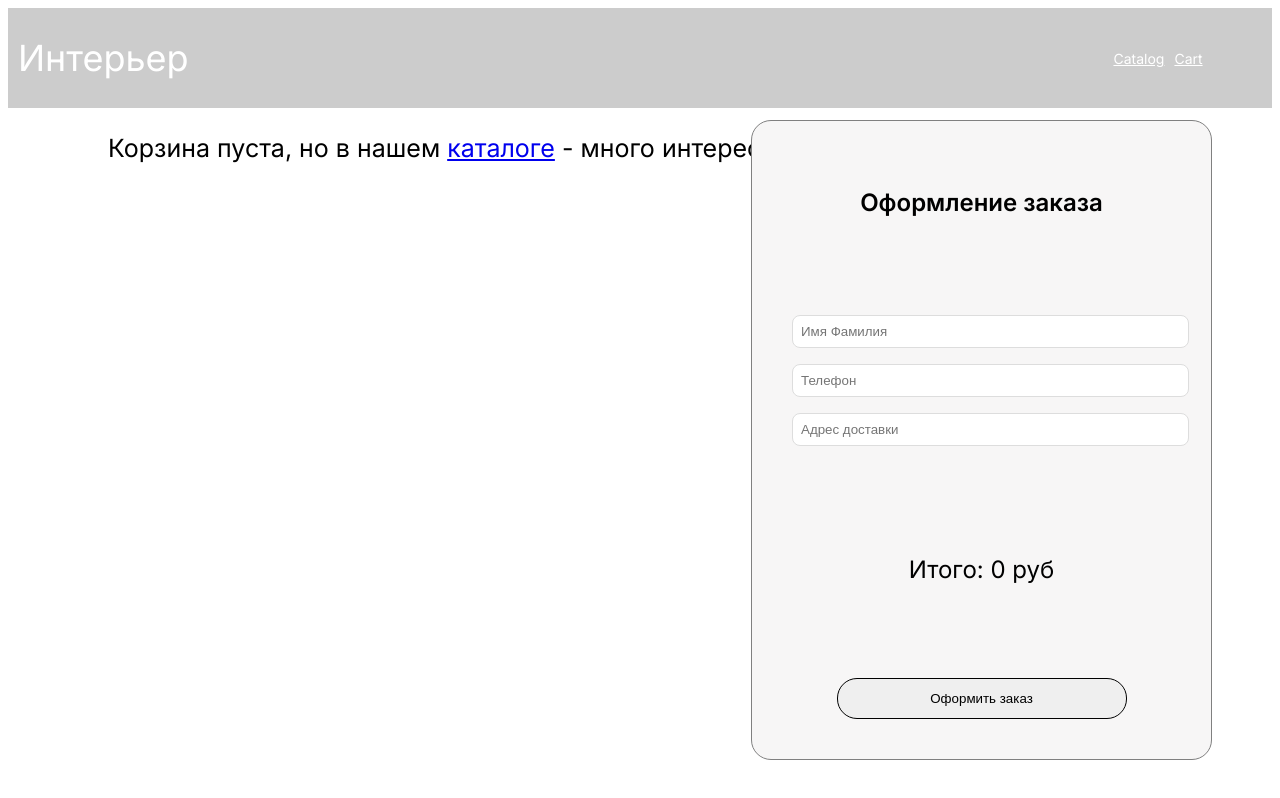
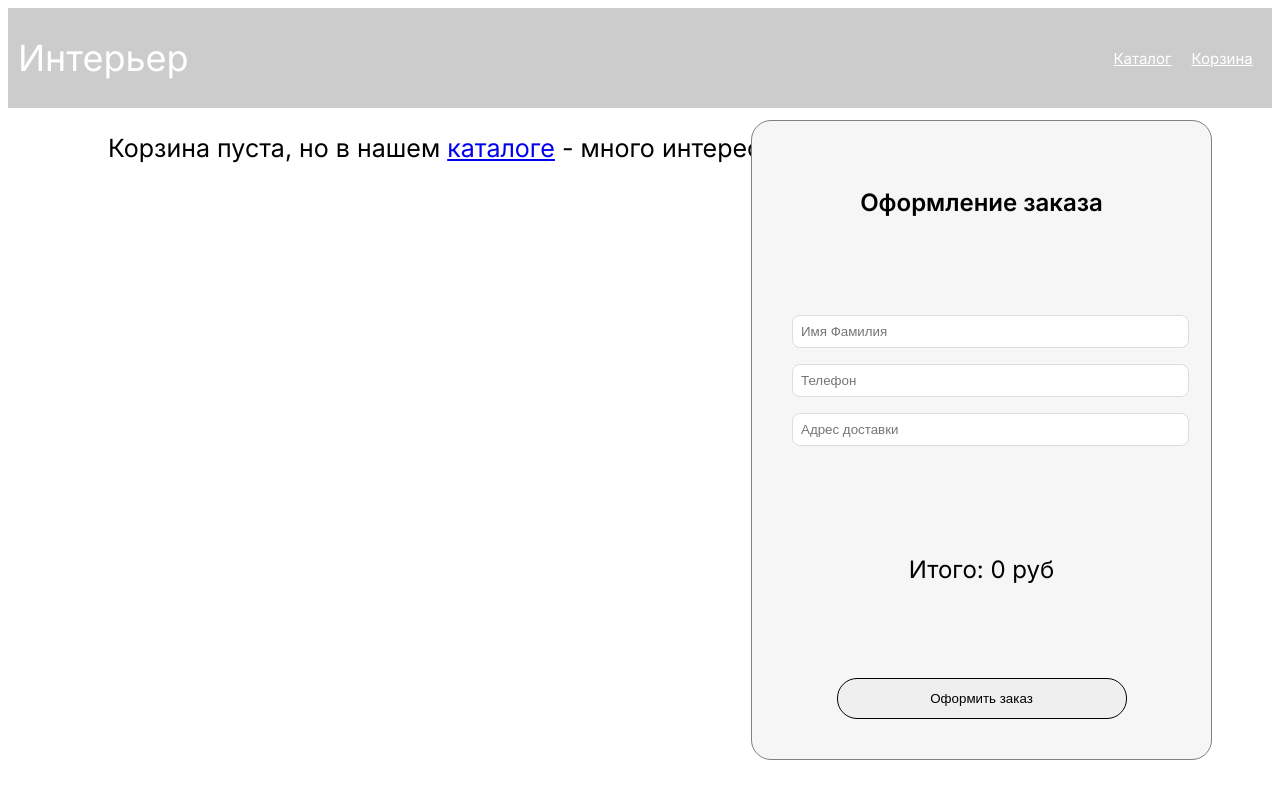
Before and after one commit to alaf2605/zustand-app, a Next.js app: page /cart in a window 1280 px wide. Built offline with nearby package versions, Linux system fonts and the light colour scheme.

Commit message:
Some minor fixes

```diff
--- a/app/cart/page.tsx
+++ b/app/cart/page.tsx
@@ -63,8 +63,8 @@ const Cart: React.FC = () => {
                 <div className={styles.quantity}>
                   <span>{item.quantity}</span>
                   <div className={styles.quantityContainer}>
-                  <Counter  max={10} item={item} type='increment' />
-                    <Counter  max={10} item={item} type='decrement' />
+                  <Counter  item={item} type='increment' />
+                    <Counter item={item} type='decrement' />
                   </div>
                 </div>
               </div>
--- a/app/layout.tsx
+++ b/app/layout.tsx
@@ -18,10 +18,10 @@ export default function RootLayout({
           <nav className={styles.navLinks}>
             <ul>
               <a className={styles.link} href="/">
-                Catalog
+             Каталог
               </a>
               <a className={styles.link} href="/cart">
-                Cart
+                Корзина
               </a>
             </ul>
           </nav>
--- a/app/page.module.css
+++ b/app/page.module.css
@@ -71,8 +71,8 @@
 }
 
 .link {
-  margin-right: 10px;
-  font-size: 14px;
+  margin-right: 20px;
+  font-size: 15px;
   color: white;
   justify-content: flex-end;
 }
--- a/components/counter.tsx
+++ b/components/counter.tsx
@@ -6,11 +6,10 @@ import {useCartStore} from "@/context/shoppingCart";
 
 
 type PropsType = {
-    max: number,
     type: 'increment' | 'decrement'
     item : any,
 }
-export const Counter: React.FC<PropsType>= ({max, type, item}) => {
+export const Counter: React.FC<PropsType>= ({ type, item}) => {
 
     const { addToCart, removeOneItem} =
         useCartStore();
@@ -20,7 +19,6 @@ export const Counter: React.FC<PropsType>= ({max, type, item}) => {
             {type === 'increment' ? (
                 <button
                     className={styles.increment}
-                    disabled={item.quantity === max}
                     onClick={() => addToCart(item)}
                 >
                     <ArrowUp />
@@ -28,7 +26,6 @@ export const Counter: React.FC<PropsType>= ({max, type, item}) => {
             ) : (
                 <button
                     className={styles.decrement}
-                    disabled={item.quantity === max}
                     onClick={() => removeOneItem(item)}
                 >
                     <ArrowDown />
```
